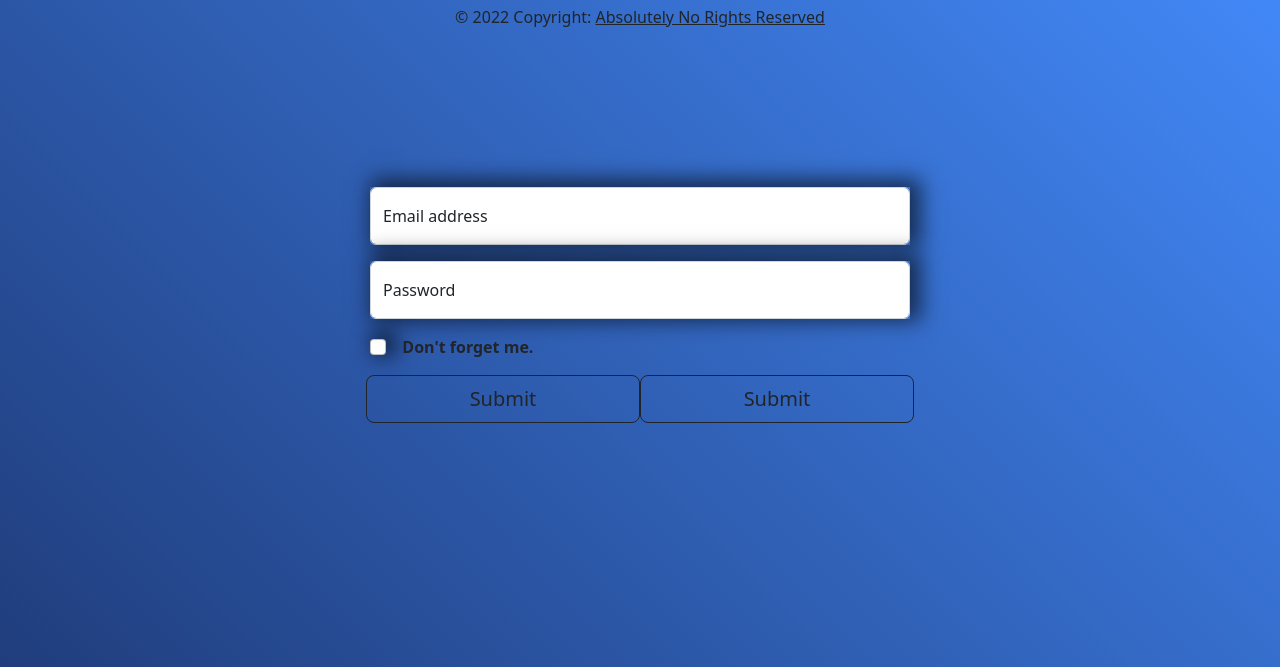
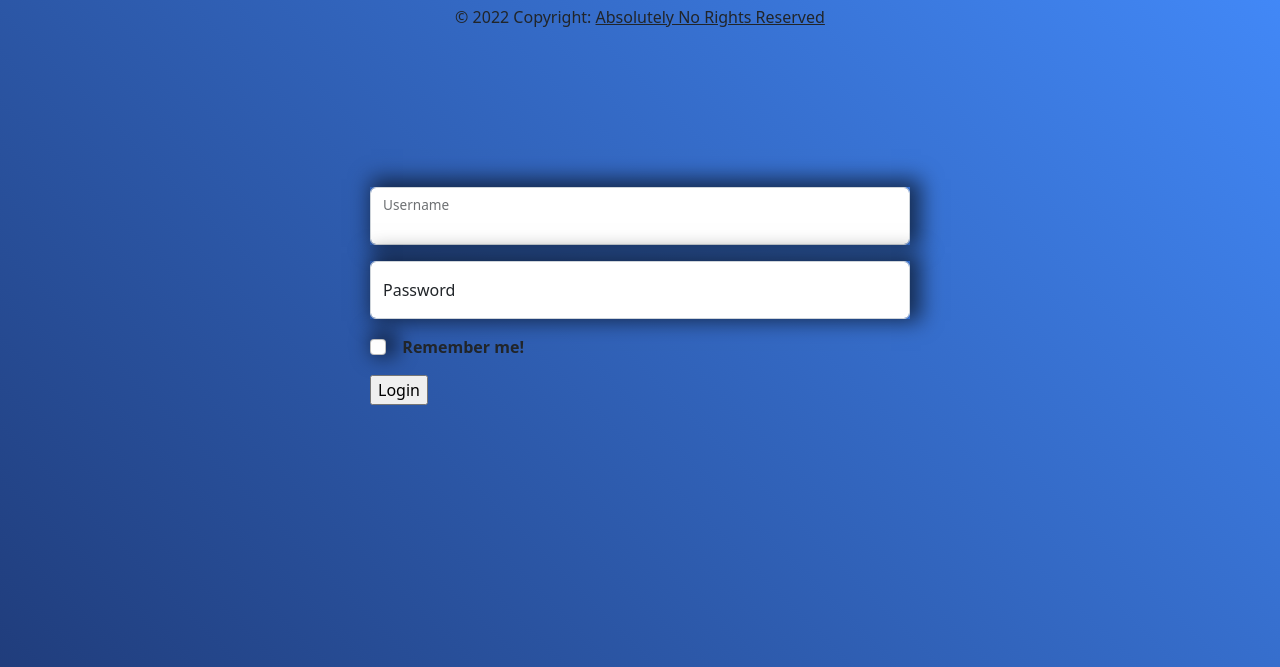
Before and after one commit to davidmenaged/Course-Manager, a PHP site: page /login.php in a window 1280 px wide. Shown: the part 133-800 px from the top of the page. Run offline with PHP 8.4, Linux system fonts and the light colour scheme.

Commit message:
Added cookies to login

```diff
--- a/pages/login.php
+++ b/pages/login.php
@@ -2,23 +2,26 @@
     <div class = "container-fluid px-4" id="containerLogin">
         <div class= "" id="centralize">
             <form>
+<form action="response.php" method="post">
             <div class="form-floating mb-3" id = "formShadow">
-                <input type="email" class="form-control" id="floatingInput" placeholder="name@example.com">
-                <label for="floatingInput">Email address</label>
+                <input type="text" class="form-control" id="floatingInput" value="<?php if(isset($_COOKIE["username"])) { echo $_COOKIE["username"]; } ?>">
+                <label for="floatingInput">Username</label>
             </div>
             <div class="form-floating" id = "formShadow">
-                <input type="password" class="form-control" id="floatingPassword" placeholder="Password">
+                <input type="password" class="form-control" id="floatingPassword" placeholder="Password" value="<?php if(isset($_COOKIE["password"])) { echo $_COOKIE["password"]; } ?>">
                 <label for="floatingPassword">Password</label>
             </div>
                 <div class="mt-3 mb-3 form-check">
                     <input type="checkbox" class="form-check-input" id= "formShadow">
-                    <label class="form-check-label" for="exampleCheck1">&nbsp&nbsp<b>Don't forget me.</b></label>
+                    <label class="form-check-label" for="exampleCheck1">&nbsp&nbsp<b>Remember me!</b></label>
                 </div>
                 <div class = "row row-cols-sm-2 g-2">
-                <button type="submit" class="btn btn-outline-dark btn-lg">Submit</button>
-                    <button type="submit" class="btn btn-outline-dark btn-lg">Submit</button>
+		<p><input type="submit" value="Login"></span></p>
+
                 </div>
                 </form>
         </div>
     </div>
+<footer>
 <?php include "../templates/Footer.php"; ?>
+</footer>
```
